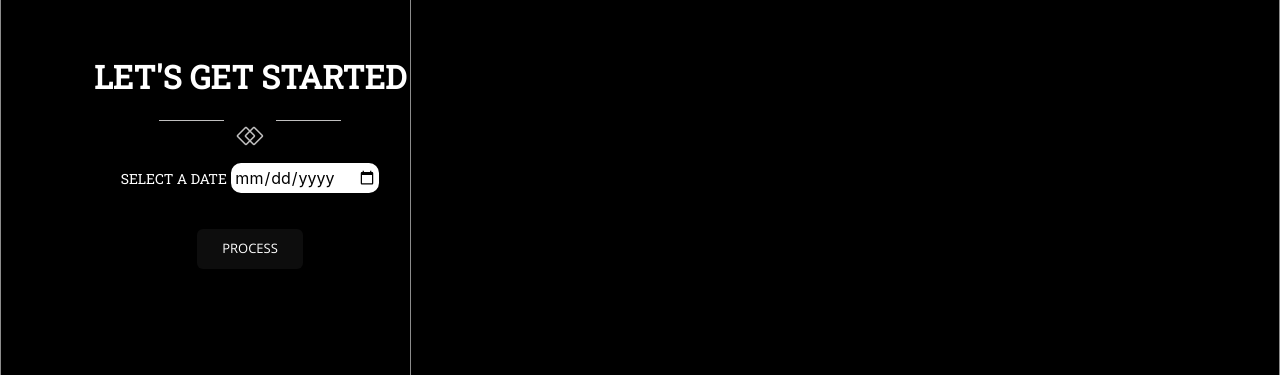
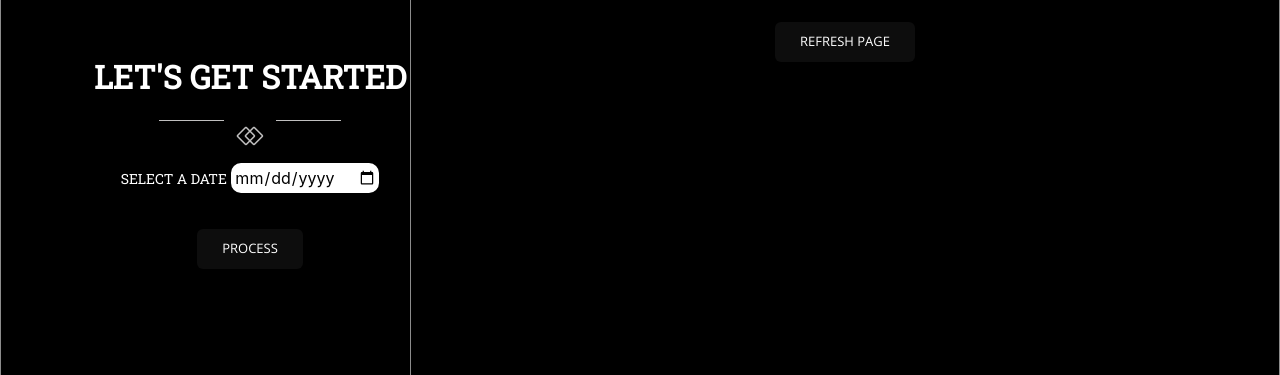
Before and after one commit to saraspadee/HIV-Demo, a Flask app: page / in a window 1280 px wide. Shown: the part 169-544 px from the top of the page. Run offline with Flask 2, Linux system fonts and the light colour scheme; parts of the project's set-up code (start-up, migrations or seed data) failed here and were passed over; some libraries are stand-ins or nearby versions.

Commit message:
Update index.html

```diff
--- a/templates/index.html
+++ b/templates/index.html
@@ -62,6 +62,11 @@
 
       <p style ='color:white'>{{prediction}} </p>
 
+	<div class="formPosition" >
+	<div class="rd-btn">
+            <button onClick = "history.go(0)"class="read-more"> Refresh Page </button>
+        </div>
+	</div>
 
     </div>
 
```
